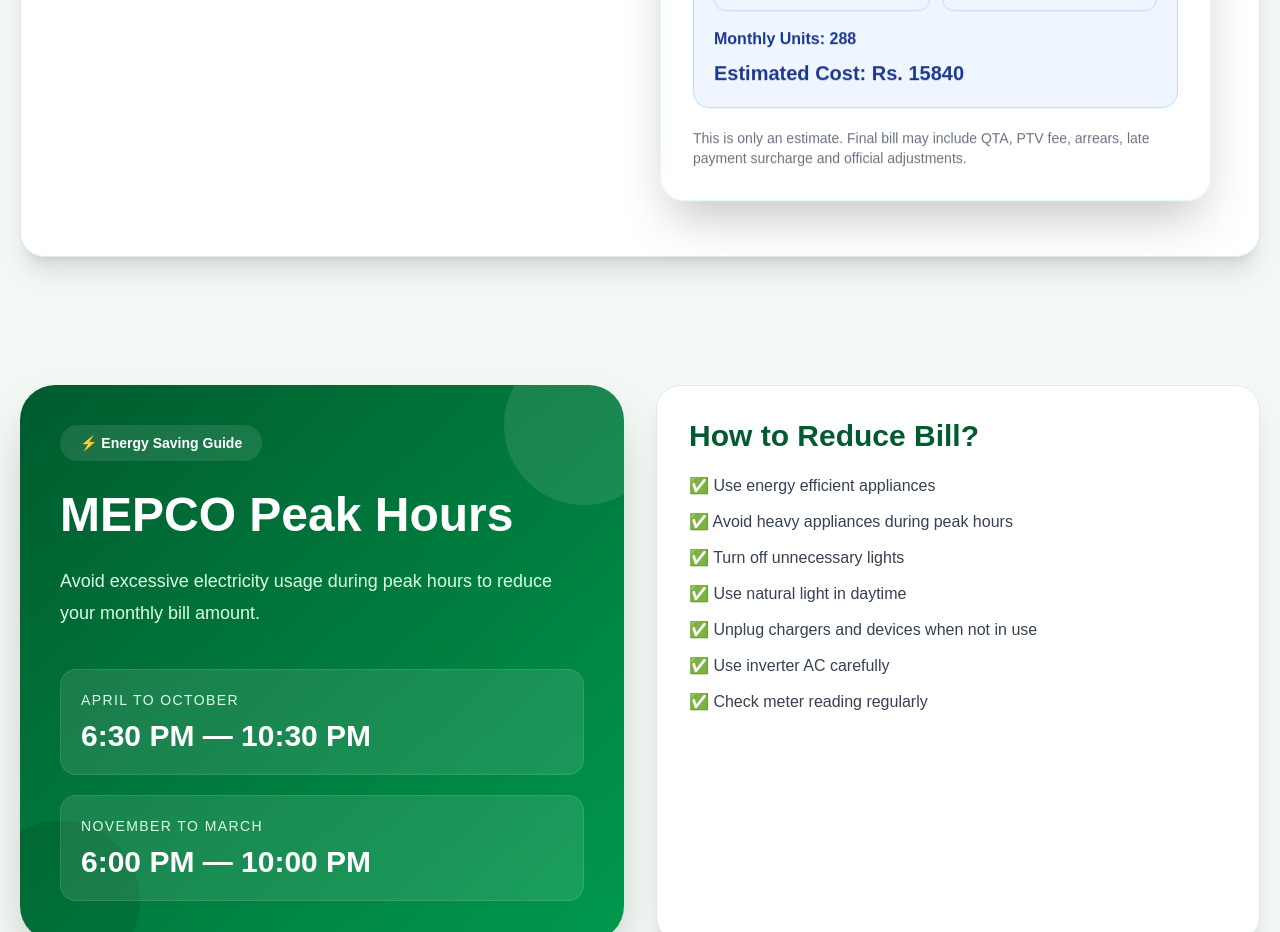
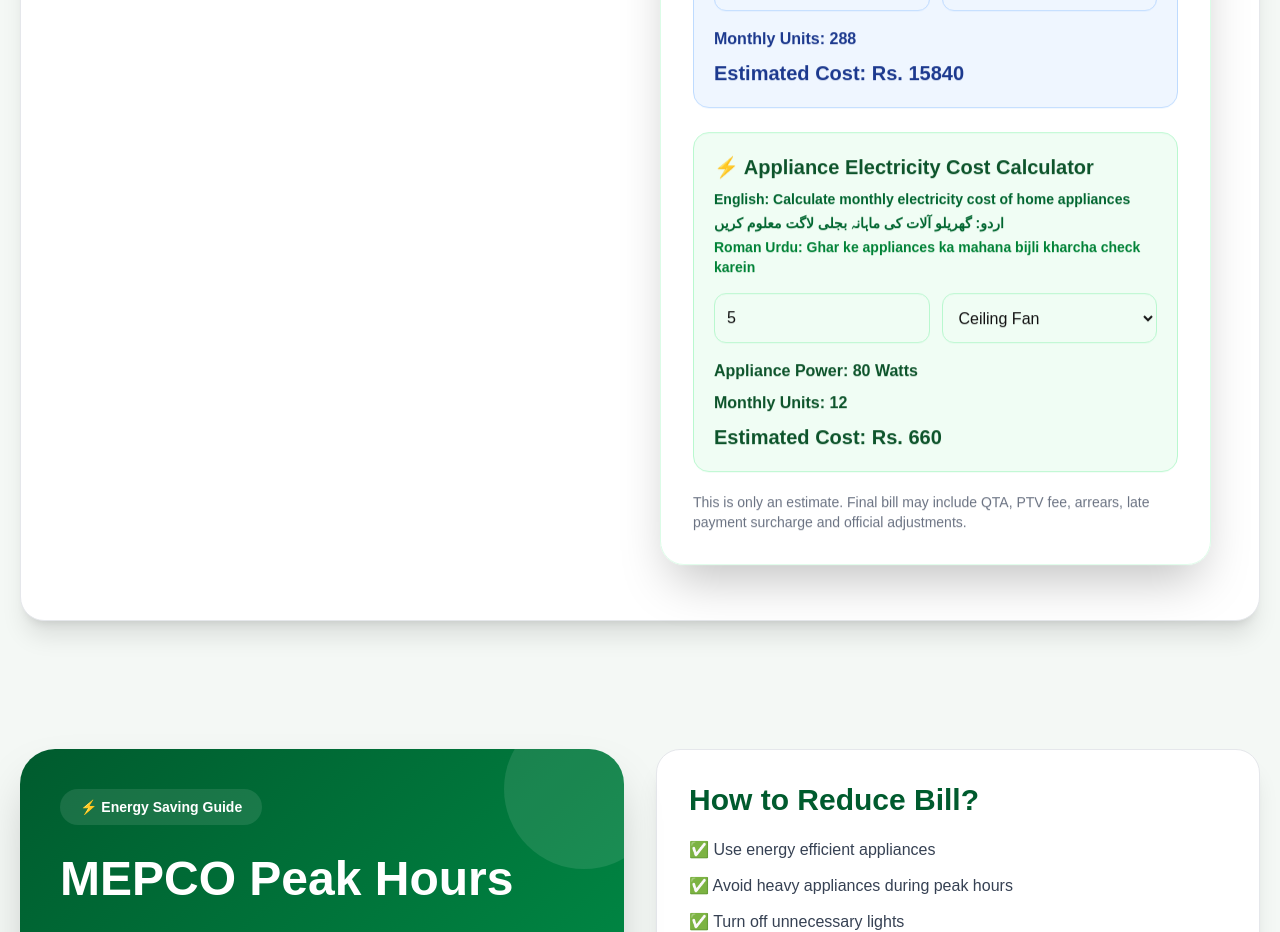
Before and after one commit to drabubakar17-svg/mepco-website, a Next.js app: page / in a window 1280 px wide. Shown: the part 4600-5532 px from the top of the page. Built offline with nearby package versions, Linux system fonts and the light colour scheme.

Commit message:
Added appliance electricity cost calculator

```diff
--- a/app/page.tsx
+++ b/app/page.tsx
@@ -7,6 +7,8 @@
   const [units, setUnits] = useState("");
 const [acHours, setAcHours] = useState("8");
 const [acType, setAcType] = useState("inverter");
+const [applianceHours, setApplianceHours] = useState("5");
+const [applianceType, setApplianceType] = useState("fan");
 const [menuOpen, setMenuOpen] = useState(false);
 const [siteLoading, setSiteLoading] = useState(true);
 const [checkingBill, setCheckingBill] = useState(false);
@@ -179,6 +181,31 @@
     estimatedCost: Math.round(estimatedCost),
   };
 }, [acHours, acType]);
+const applianceEstimate = useMemo(() => {
+  const hours = Number(applianceHours || 0);
+
+  const wattsMap: Record<string, number> = {
+    fan: 80,
+    fridge: 180,
+    iron: 1000,
+    waterMotor: 750,
+    airCooler: 250,
+    tv: 120,
+    washingMachine: 500,
+  };
+
+  const watts = wattsMap[applianceType] || 80;
+
+  const dailyUnits = (watts * hours) / 1000;
+  const monthlyUnits = dailyUnits * 30;
+  const estimatedCost = monthlyUnits * 55;
+
+  return {
+    watts,
+    monthlyUnits: Math.round(monthlyUnits),
+    estimatedCost: Math.round(estimatedCost),
+  };
+}, [applianceHours, applianceType]);
  const checkBill = () => {
   if (cleanRef.length !== 14) {
     alert("Please enter a valid 14-digit reference number");
@@ -1024,6 +1051,61 @@
     </p>
   </div>
 </div>
+<div className="mt-6 rounded-2xl border border-green-200 bg-green-50 p-5">
+  <h4 className="text-xl font-black text-green-900">
+    ⚡ Appliance Electricity Cost Calculator
+  </h4>
+
+  <p className="mt-2 text-sm font-bold text-green-800">
+    English: Calculate monthly electricity cost of home appliances
+  </p>
+
+  <p className="mt-1 text-sm font-bold text-green-800">
+    اردو: گھریلو آلات کی ماہانہ بجلی لاگت معلوم کریں
+  </p>
+
+  <p className="mt-1 text-sm font-semibold text-green-700">
+    Roman Urdu: Ghar ke appliances ka mahana bijli kharcha check karein
+  </p>
+
+  <div className="mt-4 grid gap-3 md:grid-cols-2">
+    <input
+      type="number"
+      value={applianceHours}
+      onChange={(e) => setApplianceHours(e.target.value)}
+      placeholder="Daily Usage Hours"
+      className="rounded-xl border border-green-200 p-3"
+    />
+
+    <select
+      value={applianceType}
+      onChange={(e) => setApplianceType(e.target.value)}
+      className="rounded-xl border border-green-200 p-3"
+    >
+      <option value="fan">Ceiling Fan</option>
+      <option value="fridge">Refrigerator</option>
+      <option value="iron">Electric Iron</option>
+      <option value="waterMotor">Water Motor</option>
+      <option value="airCooler">Air Cooler</option>
+      <option value="tv">Television</option>
+      <option value="washingMachine">Washing Machine</option>
+    </select>
+  </div>
+
+  <div className="mt-4 space-y-2">
+    <p className="font-bold text-green-900">
+      Appliance Power: {applianceEstimate.watts} Watts
+    </p>
+
+    <p className="font-bold text-green-900">
+      Monthly Units: {applianceEstimate.monthlyUnits}
+    </p>
+
+    <p className="text-xl font-black text-green-900">
+      Estimated Cost: Rs. {applianceEstimate.estimatedCost}
+    </p>
+  </div>
+</div>
 
   <p className="text-sm text-gray-500">
     This is only an estimate. Final bill may include QTA, PTV fee,
```
